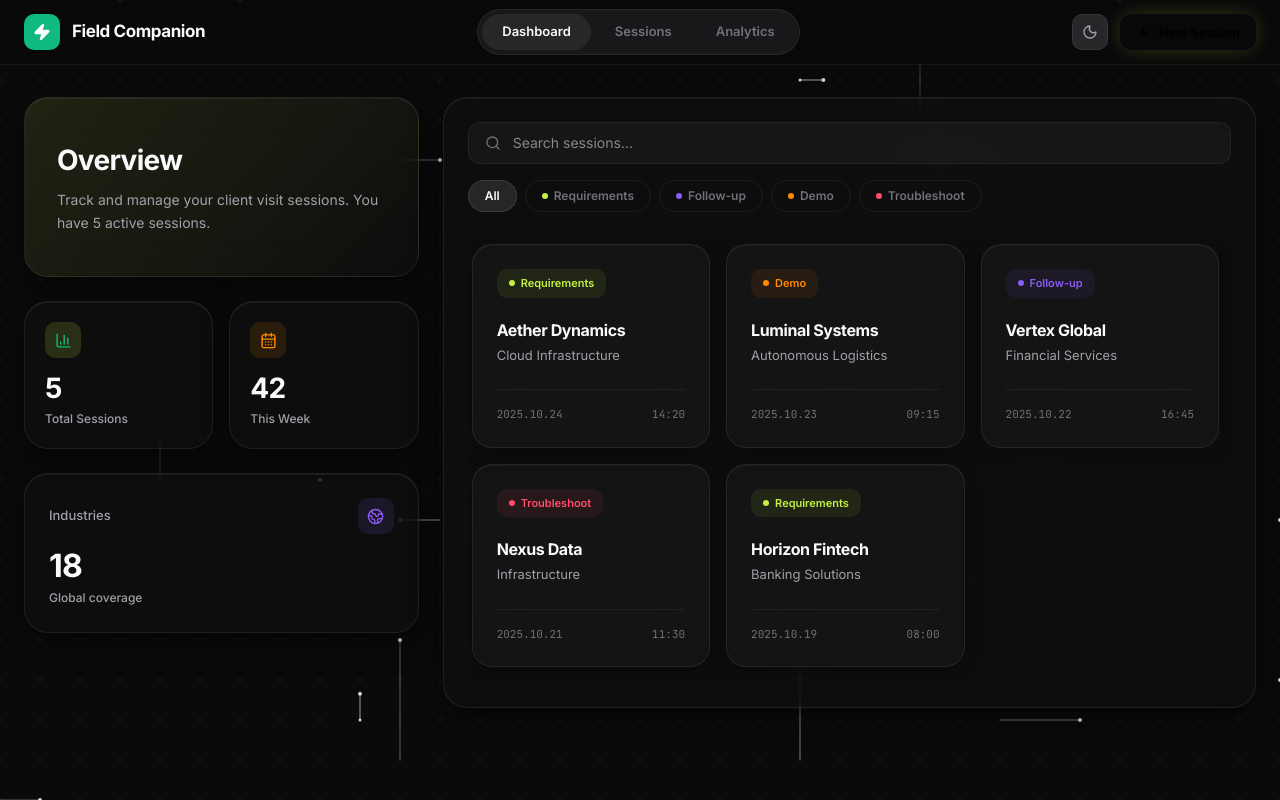
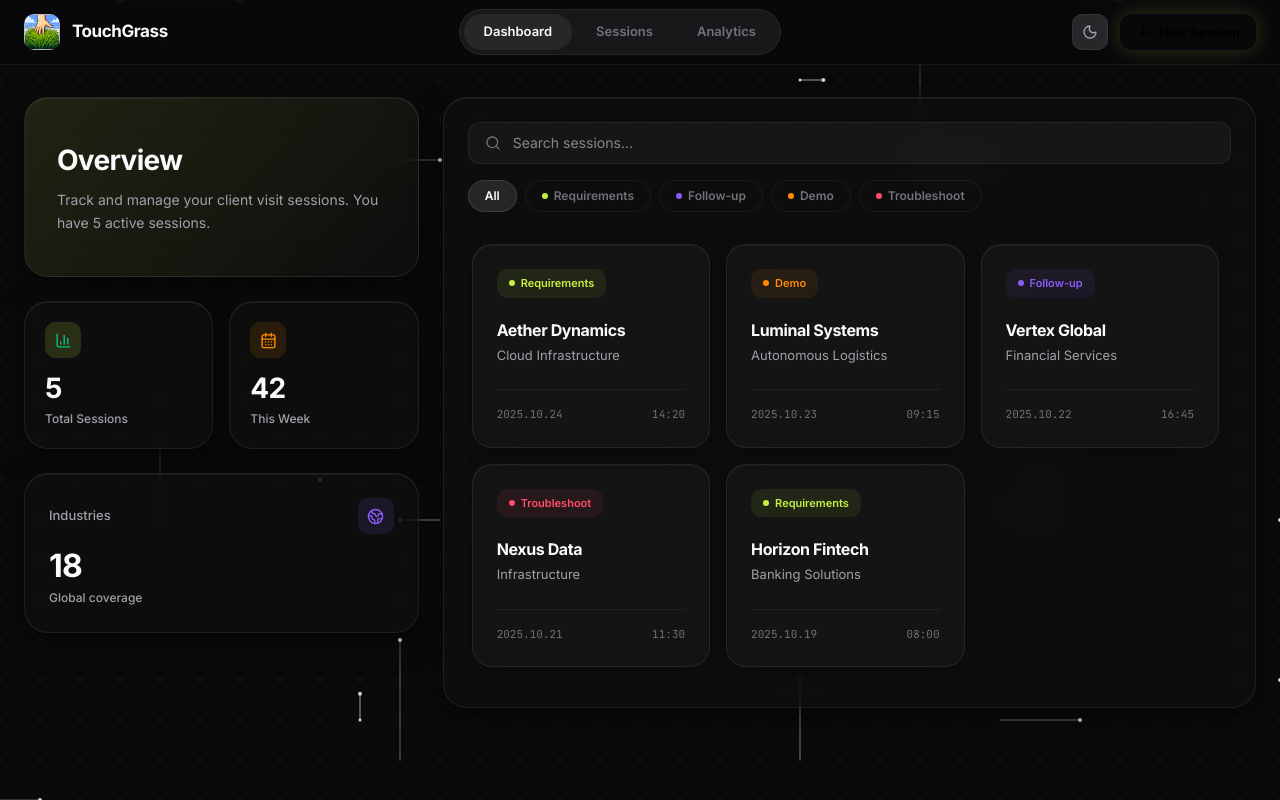
Before and after one commit to tomatogoesrotten/TouchGrass, a React (Vite) app in the folder app/: page / in a window 1280 px wide. Built offline with nearby package versions, Linux system fonts and the light colour scheme.

Commit message:
Update favicon and Dashboard title: Change favicon from SVG to PNG and update the title from 'Field Companion' to 'TouchGrass' for better branding consistency.

```diff
--- a/app/index.html
+++ b/app/index.html
@@ -2,7 +2,7 @@
 <html lang="en">
   <head>
     <meta charset="UTF-8" />
-    <link rel="icon" type="image/svg+xml" href="/favicon.svg" />
+    <link rel="icon" type="image/png" href="/touchgrass.png" />
     <meta name="viewport" content="width=device-width, initial-scale=1.0" />
     <title>TouchGrass</title>
   </head>
--- a/app/src/screens/Dashboard.tsx
+++ b/app/src/screens/Dashboard.tsx
@@ -1,7 +1,7 @@
 import { useState } from 'react'
 import { useNavigate } from 'react-router-dom'
 import { motion } from 'framer-motion'
-import { Plus, Search, X, Zap, BarChart3, Globe2, CalendarDays } from 'lucide-react'
+import { Plus, Search, X, BarChart3, Globe2, CalendarDays } from 'lucide-react'
 import { useTheme } from '@/stores/theme'
 import { useSession } from '@/stores/session'
 import type { Phase } from '@/stores/session'
@@ -46,14 +46,13 @@ export function Dashboard() {
         <div className="max-w-[1400px] mx-auto px-6 h-16 flex items-center justify-between">
           {/* Logo */}
           <div className="flex items-center gap-3">
-            <div
-              className="w-9 h-9 rounded-[10px] flex items-center justify-center"
-              style={{ backgroundColor: accent }}
-            >
-              <Zap size={18} color="#fff" fill="#fff" />
-            </div>
+            <img
+              src="/touchgrass.png"
+              alt="TouchGrass"
+              className="w-9 h-9 rounded-[10px] object-cover"
+            />
             <span className="text-[17px] font-bold tracking-tight" style={{ color: textPrimary }}>
-              Field Companion
+              TouchGrass
             </span>
           </div>
 
```
Also changed, not shown: app/public/touchgrass.png (added), 1 other file (tests, documents, lock files or other folders).
